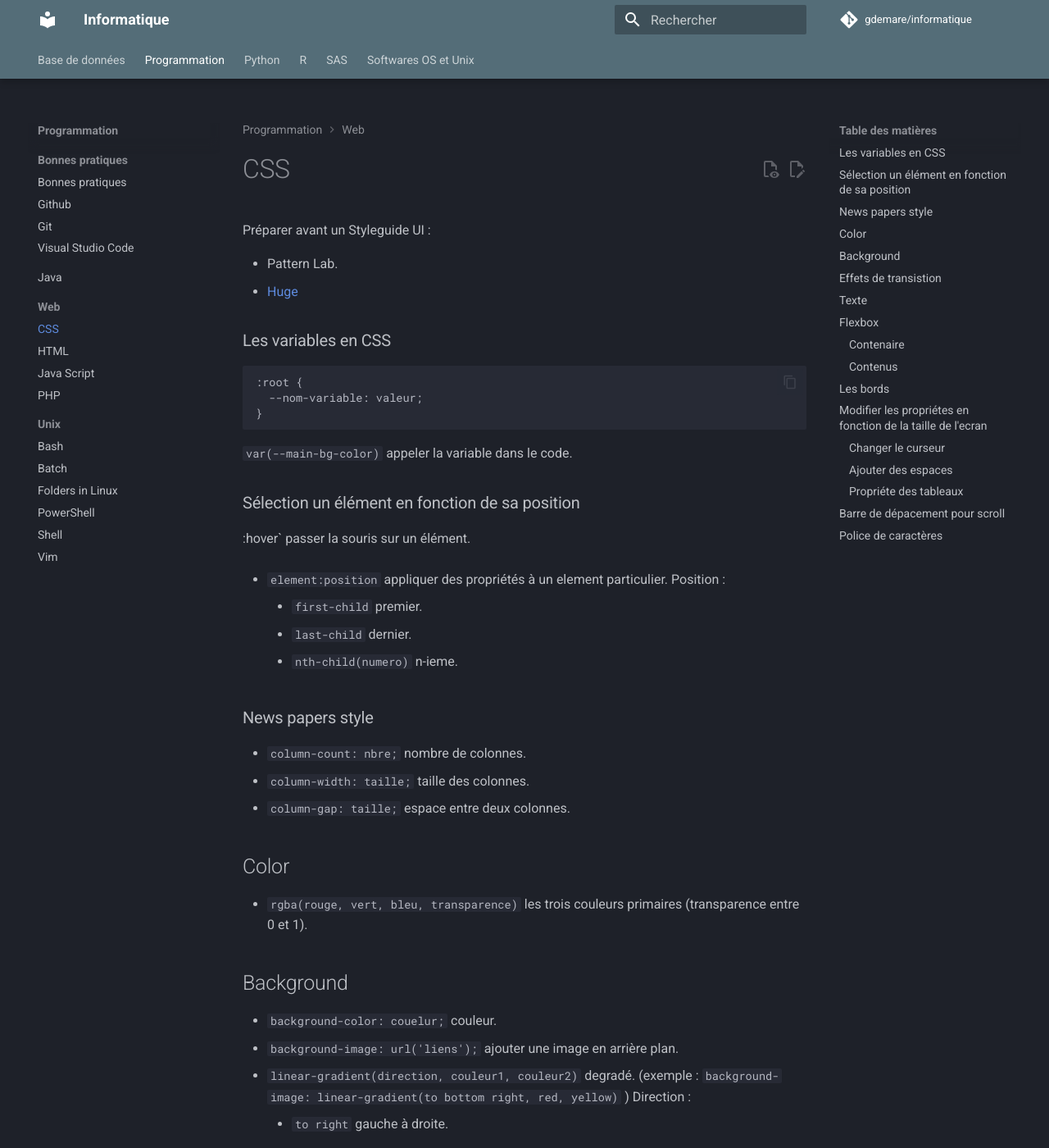
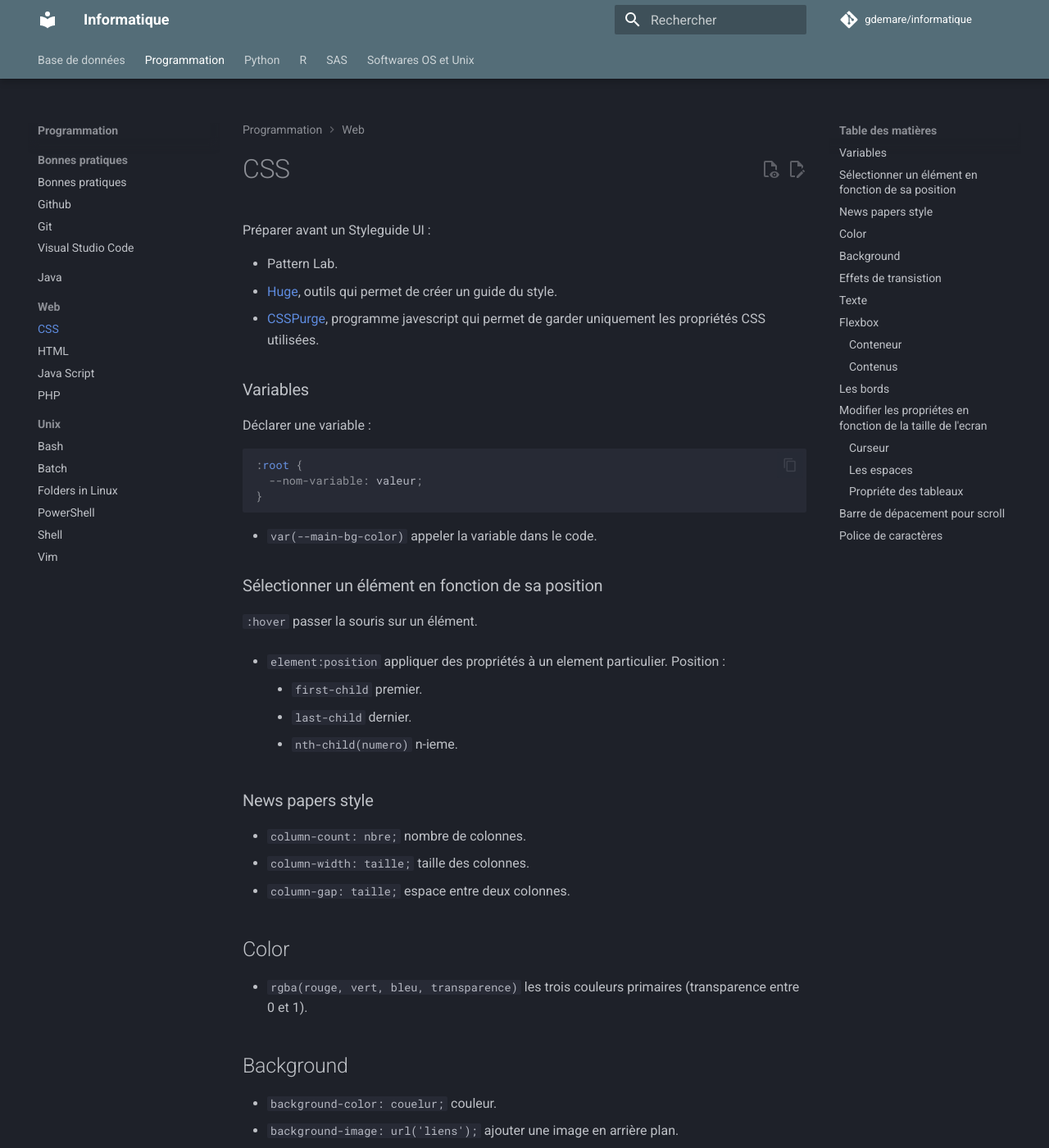
Before and after one commit to gdemare/Informatique, an MkDocs documentation site: the page built from docs/programming/web/css.md, in a window 1280 px wide and 1400 px high. Shown: the whole window at 82% size. Built offline with MkDocs 1.6.1 and Material for MkDocs 9.7.7, drawn with Linux system fonts in a browser that asks for light colours; comment, search, counter and statistics services are not loaded; some of the changed text lies outside the part shown.

Commit message:
Update css.md

````diff
--- a/docs/programming/web/css.md
+++ b/docs/programming/web/css.md
@@ -1,19 +1,24 @@
 Préparer avant un Styleguide UI :
 
 * Pattern Lab.
-* [Huge](https://hugeinc.github.io/styleguide)
+* [Huge](https://hugeinc.github.io/styleguide), outils qui permet de créer un guide du style.
+* [CSSPurge](https://purgecss.com/api-reference/), programme javescript qui permet de garder uniquement les propriétés CSS utilisées.
 
-### Les variables en CSS
+### Variables
 
-```
+Déclarer une variable :
+
+``` css
 :root {
   --nom-variable: valeur;
 }
 ```
-`var(--main-bg-color)` appeler la variable dans le code.
 
-### Sélection un élément en fonction de sa position
-:hover` passer la souris sur un élément.
+* `var(--main-bg-color)` appeler la variable dans le code.
+
+### Sélectionner un élément en fonction de sa position
+
+`:hover` passer la souris sur un élément.
 
 * `element:position` appliquer des propriétés à un element particulier. Position :
 
@@ -35,7 +40,7 @@ Préparer avant un Styleguide UI :
 
 * `background-color: couelur;` couleur.
 * `background-image: url('liens');` ajouter une image en arrière plan.
-* `linear-gradient(direction, couleur1, couleur2)` degradé. (exemple :  `background-image: linear-gradient(to bottom right, red, yellow)` ) Direction :
+* `linear-gradient(direction, couleur1, couleur2)` degradé (exemple :  `background-image: linear-gradient(to bottom right, red, yellow)` ) Direction :
 
 	* `to right` gauche à droite.
 
@@ -52,7 +57,7 @@ Préparer avant un Styleguide UI :
 
 ## Flexbox
 
-### Contenaire
+### Conteneur
 
 * `display: flex;` activer la propriéte flex.
 * `flex-direction: direction;` direction de l'alignement(). Direction :
@@ -92,18 +97,18 @@ Préparer avant un Styleguide UI :
 
 ## Modifier les propriétes en fonction de la taille de l'ecran
 
-```
+``` css
 @media only screen and (max-device-width:480px) {
   nouvelles proprietes
 }
 ```
-### Changer le curseur
+### Curseur
 
 * `cursor: type;` pointeur de la souris. Type :
 
 	* `pointer` selection.
 
-### Ajouter des espaces
+### Les espaces
 
 * `&nbsp;` un espace.
 * `&ensp;` pour afficher une espace double
````
Also changed, not shown: other parts of docs/programming/web/css.md (+0 -2 lines).
